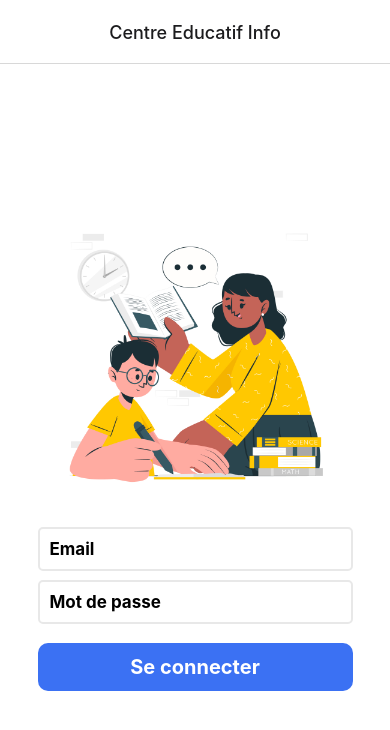
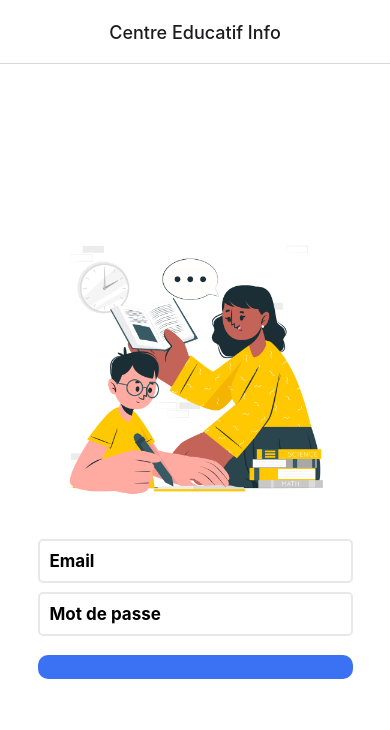
Before and after one commit to rachidamrani/educatif-info, a React Native app: screen /LoginScreen in a window 390 px wide. Shown: the top 730 px of the page. Built offline with nearby package versions, Linux system fonts and the light colour scheme.

Commit message:
passe new props

```diff
--- a/components/Button.js
+++ b/components/Button.js
@@ -1,18 +1,16 @@
 import { Pressable, StyleSheet, Text } from 'react-native'
 import React from 'react'
 
-const Button = () => {
-  function handleSignIn() {}
-
+const Button = ({ title, onClick }) => {
   return (
     <Pressable
       style={({ pressed }) => [
         styles.btnContainer,
         pressed && styles.pressedBtn,
       ]}
-      onPress={handleSignIn}
+      onPress={onClick}
     >
-      <Text style={styles.btnText}>Se connecter</Text>
+      <Text style={styles.btnText}>{title}</Text>
     </Pressable>
   )
 }
```
